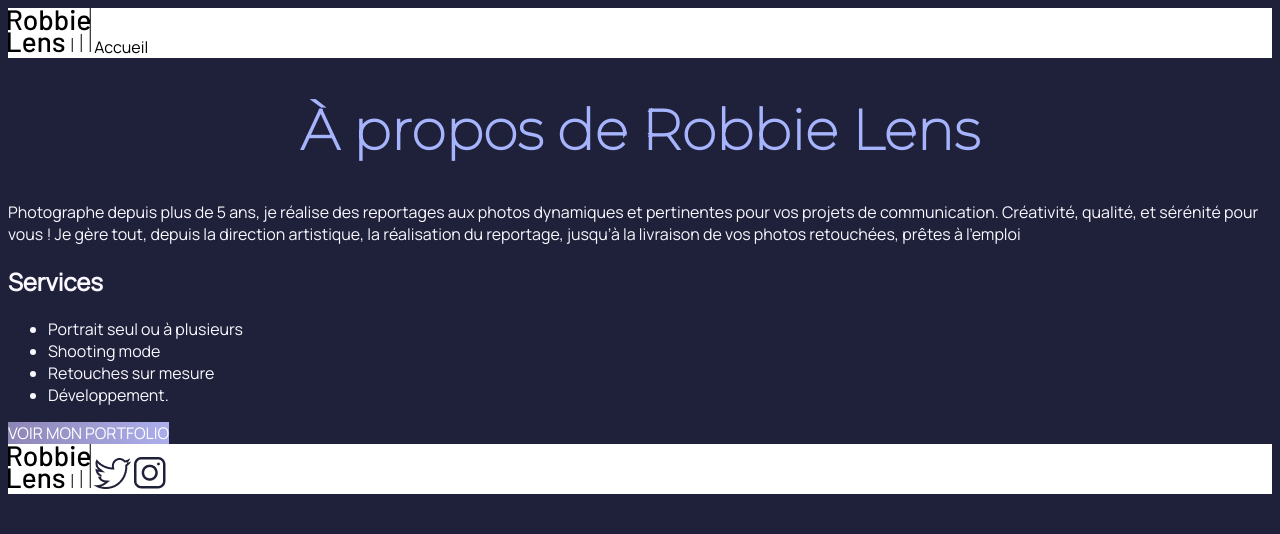
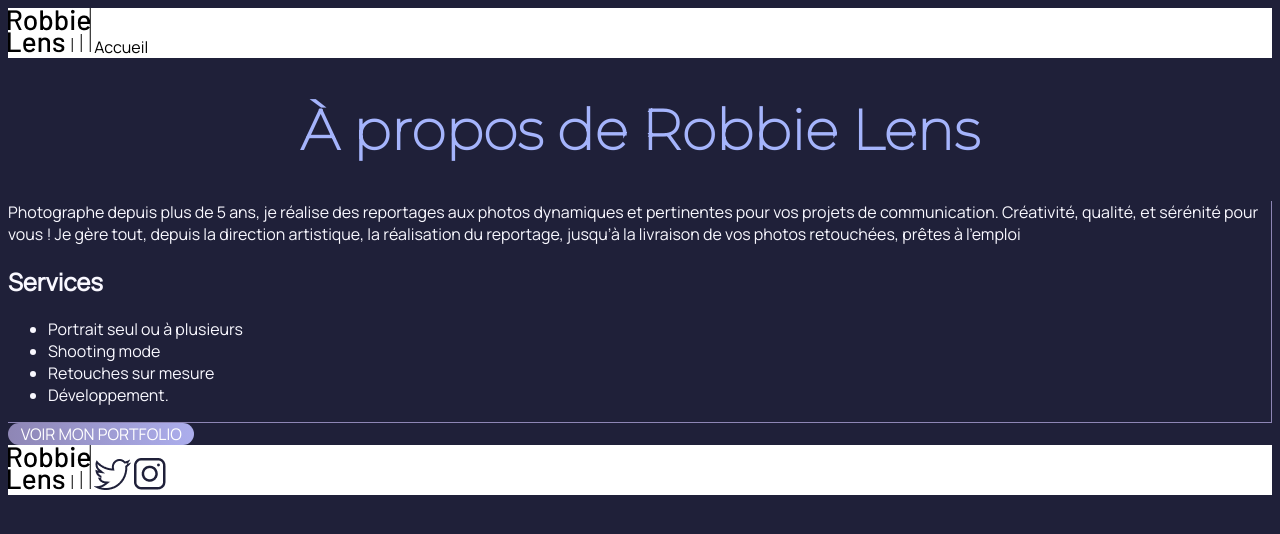
Before and after one commit to bbird-21/HTML-CSS, a plain HTML site: page a-propos.html in a window 1280 px wide. Drawn offline with Linux system fonts and the light colour scheme; files whose address does not match are found by name.

Commit message:
add borders and radius

```diff
--- a/a-propos.html
+++ b/a-propos.html
@@ -18,6 +18,7 @@
 		<a href="index.html">Accueil</a>
 	</div>
 	<h1>À propos de Robbie Lens</h1>
+	<div class="RobbieLens">
 	<p>
 		Photographe depuis plus de 5 ans, je réalise des reportages aux photos dynamiques et pertinentes
 		pour vos projets de communication. Créativité, qualité, et sérénité pour vous !
@@ -31,6 +32,7 @@
 		<li>Retouches sur mesure</li>
 		<li>Développement.</li>
 	</ul>
+	</div>
 	<div>
 		<a href=""class="cta">VOIR MON PORTFOLIO</a>
 	</div>
--- a/style.css
+++ b/style.css
@@ -47,6 +47,15 @@ li {
 }
 
 .cta {
+	padding-left: 1%;
+	padding-right: 1%;
+	border-radius: 50px;
 	background: linear-gradient(90deg, #8E86B5, #ACAEED);
 	color:white;
 }
+
+.RobbieLens {
+	border-bottom: 1px solid;
+	border-right: 1px solid;
+	border-color: #8e86b5;
+}
```
